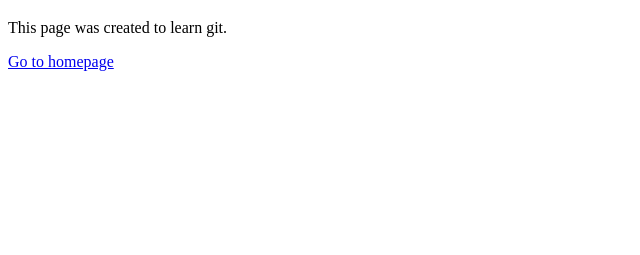
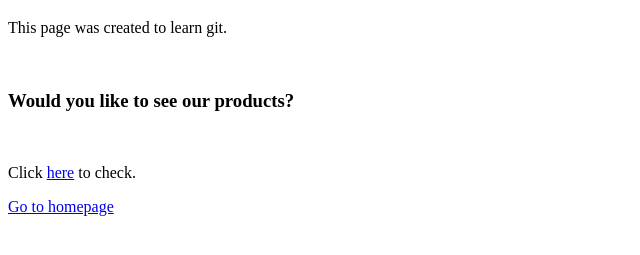
Before and after one commit to eraldooneto/learningGit, a plain HTML site: page informations.html in a window 1280 px wide. Shown: the part 61-316 px from the top of the page, without its empty margins (0-640 px from the left). Drawn offline with Linux system fonts and the light colour scheme.

Commit message:
New informations added

```diff
--- a/informations.html
+++ b/informations.html
@@ -8,8 +8,13 @@
 </head>
 <body>
     <h1>Informational</h1>
-    <p>This page was created to learn git. </p>
+    <p>This page was created to learn git.</p>
+    <br>
+    <h3>Would you like to see our products?</h3>
+    <br>
+    <p>Click <a href="sales.html">here</a> to check.</p>
     <a href="index.html">Go to homepage</a>
+
 
 </body>
 </html>
```
